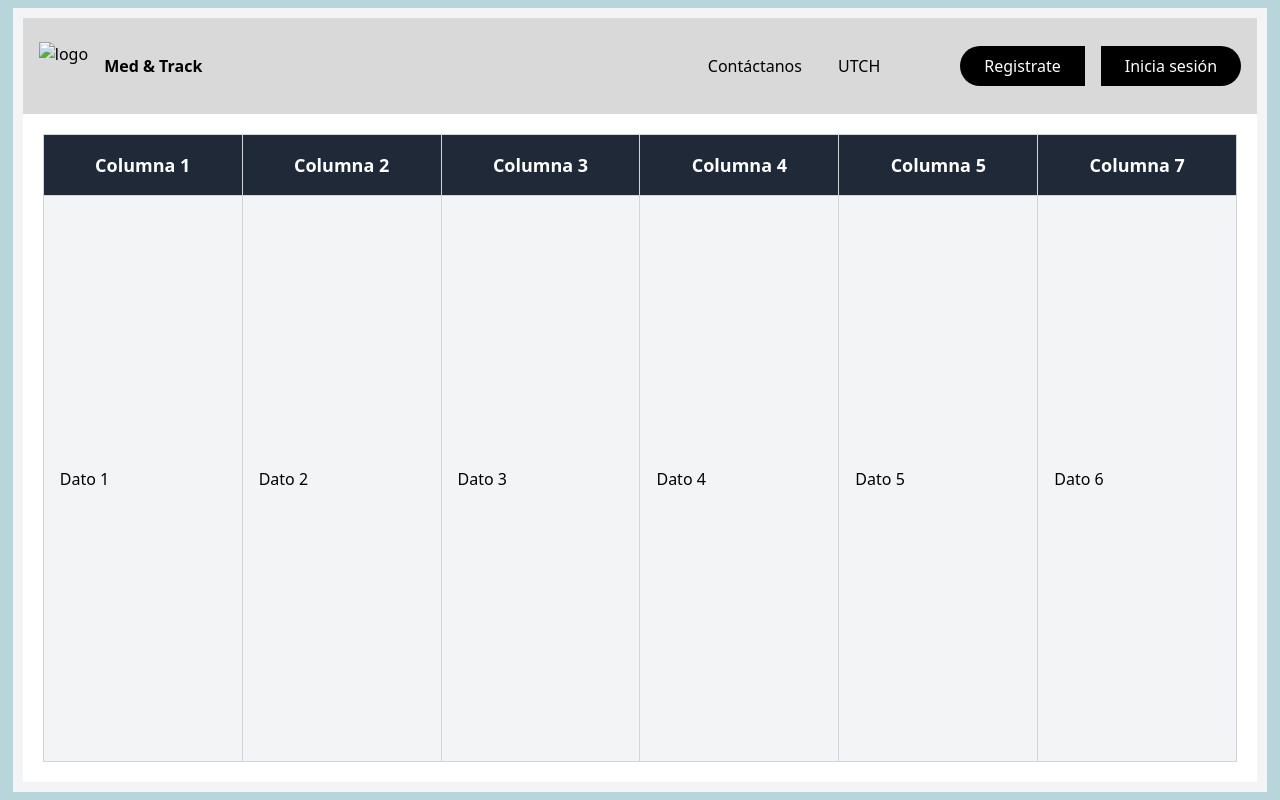
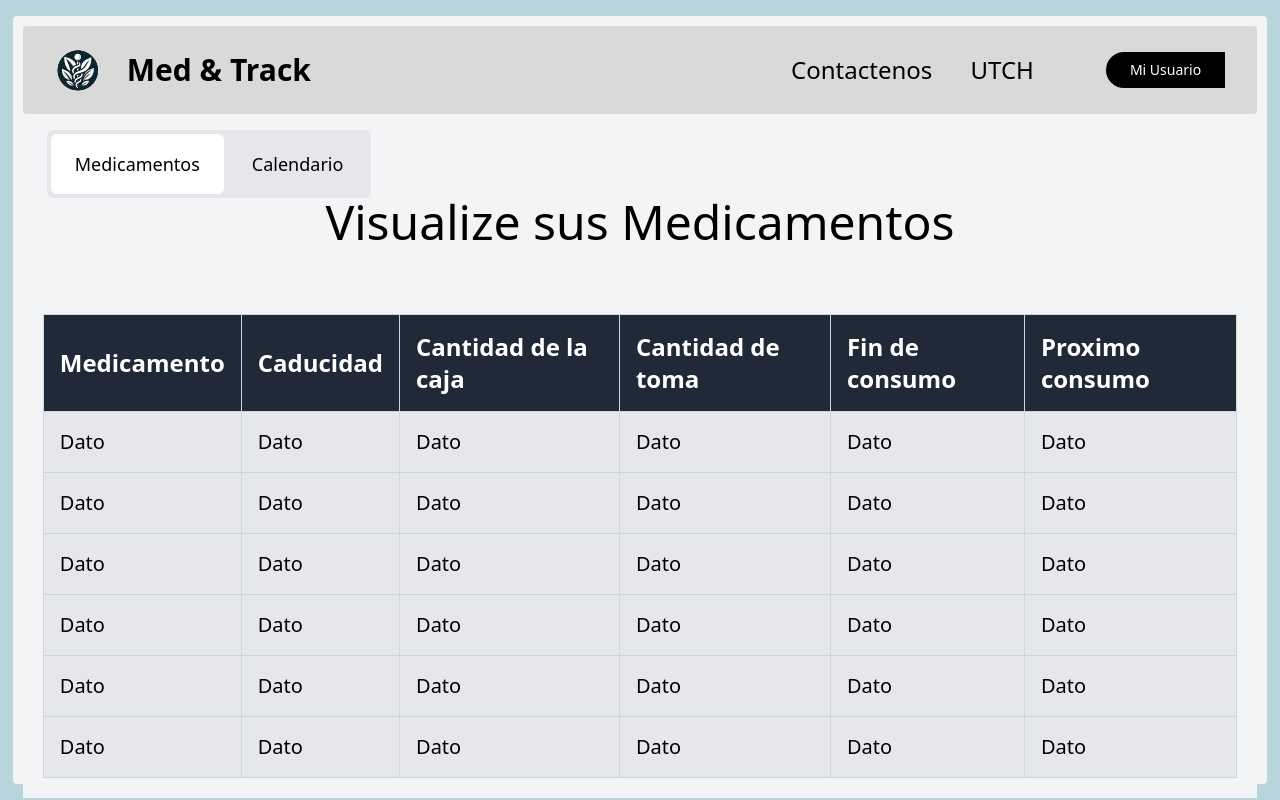
Before and after one commit to JesusAmumu321/IntegradoraDefinitivoVerdadero, a plain HTML site: page HTML/table.html in a window 1280 px wide. Drawn offline with nearby package versions, Linux system fonts and the light colour scheme; files whose address does not match are found by name.

Commit message:
cambios elias

```diff
--- a/HTML/table.html
+++ b/HTML/table.html
@@ -1,6 +1,6 @@
-
 <!DOCTYPE html>
 <html lang="es" class="h-full">
+
 <head>
     <meta charset="UTF-8">
     <meta name="viewport" content="width=device-width, initial-scale=1.0">
@@ -20,48 +20,107 @@
     </script>
     <script src="/JS'S/mainPagejs.js"></script>
 </head>
+
 <body class="h-full m-0 p-0 bg-bg-personalizado flex justify-center items-center overflow-hidden">
-    <div id="divGeneral" class="w-[98vw] h-[98vh] flex flex-col my-[1vh] mx-auto bg-gray-100 p-2.5 box-border">
-        <header class="flex items-center p-4 bg-hd-personalizado w-full box-border relative top-0 left-0 h-24">
-            <div class="logo flex items-center flex-grow">
-                <img src="/assets/LOGO MED&TRACK NO OFICIAL.jpg" alt="logo" class="h-12 mr-4">
-                <h1 class="text-m font-bold">Med & Track</h1>
+    <div id="divGeneral" class="w-[98vw] h-[96vh] flex flex-col my-[1vh] mx-auto bg-gray-100 p-2.5 box-border rounded">
+
+        <header class="flex items-center p-6 bg-hd-personalizado w-full rounded top-0 left-0 h-32 ">
+            <div class="logo flex items-center flex-grow h-10">
+                <img src="/assets/assetsConcactUs/logo.png" alt="logo" class="h-16 w-16 mr-4">
+                <h1 class="text-3xl font-bold">Med & Track</h1>
             </div>
             <nav class="navegacion mr-12">
-                <a href="#" class="text-black mx-4 font-medium text-m">Contáctanos</a>
-                <a href="#" class="text-black mx-4 font-medium text-m">UTCH</a>
+                <a href="#" class="text-black mx-4 font-medium text-2xl">
+                    Contactenos
+                </a>
+                <a href="#" class="text-black mx-4 font-medium text-2xl">
+                    UTCH
+                </a>
             </nav>
-            <div class="acciones flex">
-                <a href="https://google.com">
-                    <button class="bg-black text-white rounded-r-lg rounded-full py-2 px-6 ml-4 cursor-pointer hover:bg-gray-700 text-m">Registrate</button>
+            <a href="#">
+                <button
+                    class="relative inline-flex items-center justify-center px-6 py-2 overflow-hidden rounded-r-lg rounded-full group bg-black text-white hover:text-white text-sm mx-2">
+                    <span
+                        class="absolute w-0 h-0 transition-all duration-500 ease-out bg-gray-700 rounded-full group-hover:w-56 group-hover:h-56"></span>
+                    <span class="relative transition-colors duration-200 ease-in-out z-10">
+                        Mi Usuario <!-- TODAVIA FALTA ESTE ARCHIVO-->
+                    </span>
+                </button>
             </a>
-                <a href="http://tinder.com">
-                    <button class="bg-black text-white rounded-l-lg rounded-full py-2 px-6 ml-4 cursor-pointer hover:bg-zinc-400 text-m">Inicia sesión</button>
-                </a>
+        </header>
+
+        <div class="flex-1 flex flex-col">
+            <div class="mt-4 ml-6">
+                <div class="inline-flex bg-gray-200 rounded-md p-1 space-x-1">
+                    <a href="#" class="bg-white px-6 py-4 text-lg rounded-md">Medicamentos</a>
+                    <a href="#" class="px-6 py-4 text-lg">Calendario</a>
                 </div>
-        </header>
-        <section class="flex-1 flex justify-center items-center p-5 bg-white overflow-auto">
+            </div>
+            <div class="flex items-top justify-center h-24">
+                <h1 class="text-5xl">Visualize sus Medicamentos</h1>
+            </div>
+            <section class="flex-1 flex justify-center items-center p-5  bg-gray-100 overflow-auto">
                 <div class="w-full h-full">
                     <div class="overflow-auto h-full">
-                    <table class="w-full h-full table-auto border-collapse border border-gray-300">
+                        <table class="w-full h-full table-auto border-collapse border border-gray-300 text-xl ">
                             <thead class="bg-gray-800 text-white">
                                 <tr>
-                                <th class="border border-gray-300 p-4 text-lg">Columna 1</th>
-                                <th class="border border-gray-300 p-4 text-lg">Columna 2</th>
-                                <th class="border border-gray-300 p-4 text-lg">Columna 3</th>
-                                <th class="border border-gray-300 p-4 text-lg">Columna 4</th>
-                                <th class="border border-gray-300 p-4 text-lg">Columna 5</th>
-                                <th class="border border-gray-300 p-4 text-lg">Columna 7</th>
+                                    <th class="border border-gray-300 p-4 text-2xl text-left">Medicamento</th>
+                                    <th class="border border-gray-300 p-4 text-2xl text-left">Caducidad</th>
+                                    <th class="border border-gray-300 p-4 text-2xl text-left">Cantidad de la caja</th>
+                                    <th class="border border-gray-300 p-4 text-2xl text-left">Cantidad de toma</th>
+                                    <th class="border border-gray-300 p-4 text-2xl text-left">Fin de consumo</th>
+                                    <th class="border border-gray-300 p-4 text-2xl text-left">Proximo consumo</th>
                                 </tr>
                             </thead>
                             <tbody>
-                            <tr class="bg-gray-100 hover:bg-gray-200">
-                                <td class="border border-gray-300 p-4 aling-top" >Dato 1</td>
-                                <td class="border border-gray-300 p-4 aling-top">Dato 2</td>
-                                <td class="border border-gray-300 p-4 aling-top">Dato 3</td>
-                                <td class="border border-gray-300 p-4 aling-top">Dato 4</td>
-                                <td class="border border-gray-300 p-4 aling-top">Dato 5</td>
-                                <td class="border border-gray-300 p-4 aling-top">Dato 6</td>
+                                <tr class="bg-gray-200 ">
+                                    <td class="border border-gray-300 p-4 align-top">Dato </td>
+                                    <td class="border border-gray-300 p-4 align-top">Dato </td>
+                                    <td class="border border-gray-300 p-4 align-top">Dato </td>
+                                    <td class="border border-gray-300 p-4 align-top">Dato </td>
+                                    <td class="border border-gray-300 p-4 align-top">Dato </td>
+                                    <td class="border border-gray-300 p-4 align-top">Dato </td>
+                                </tr>
+                                <tr class="bg-gray-200 ">
+                                    <td class="border border-gray-300 p-4 align-top">Dato </td>
+                                    <td class="border border-gray-300 p-4 align-top">Dato </td>
+                                    <td class="border border-gray-300 p-4 align-top">Dato </td>
+                                    <td class="border border-gray-300 p-4 align-top">Dato </td>
+                                    <td class="border border-gray-300 p-4 align-top">Dato </td>
+                                    <td class="border border-gray-300 p-4 align-top">Dato </td>
+                                </tr>
+                                <tr class="bg-gray-200 ">
+                                    <td class="border border-gray-300 p-4 align-top">Dato </td>
+                                    <td class="border border-gray-300 p-4 align-top">Dato </td>
+                                    <td class="border border-gray-300 p-4 align-top">Dato </td>
+                                    <td class="border border-gray-300 p-4 align-top">Dato </td>
+                                    <td class="border border-gray-300 p-4 align-top">Dato </td>
+                                    <td class="border border-gray-300 p-4 align-top">Dato </td>
+                                </tr>
+                                <tr class="bg-gray-200 ">
+                                    <td class="border border-gray-300 p-4 align-top">Dato </td>
+                                    <td class="border border-gray-300 p-4 align-top">Dato </td>
+                                    <td class="border border-gray-300 p-4 align-top">Dato </td>
+                                    <td class="border border-gray-300 p-4 align-top">Dato </td>
+                                    <td class="border border-gray-300 p-4 align-top">Dato </td>
+                                    <td class="border border-gray-300 p-4 align-top">Dato </td>
+                                </tr>
+                                <tr class="bg-gray-200 ">
+                                    <td class="border border-gray-300 p-4 align-top">Dato </td>
+                                    <td class="border border-gray-300 p-4 align-top">Dato </td>
+                                    <td class="border border-gray-300 p-4 align-top">Dato </td>
+                                    <td class="border border-gray-300 p-4 align-top">Dato </td>
+                                    <td class="border border-gray-300 p-4 align-top">Dato </td>
+                                    <td class="border border-gray-300 p-4 align-top">Dato </td>
+                                </tr>
+                                <tr class="bg-gray-200 ">
+                                    <td class="border border-gray-300 p-4 align-top">Dato </td>
+                                    <td class="border border-gray-300 p-4 align-top">Dato </td>
+                                    <td class="border border-gray-300 p-4 align-top">Dato </td>
+                                    <td class="border border-gray-300 p-4 align-top">Dato </td>
+                                    <td class="border border-gray-300 p-4 align-top">Dato </td>
+                                    <td class="border border-gray-300 p-4 align-top">Dato </td>
                                 </tr>
                                 <!-- Puedes agregar más filas según sea necesario -->
                             </tbody>
@@ -70,5 +129,7 @@
                 </div>
             </section>
         </div>
+    </div>
 </body>
+
 </html>
```
Also changed, not shown: HTML/agregar_medicamento.html (+3 -3 lines), HTML/contactUS.html (+1 -2 lines). Lines whose indentation alone changed are shown as unchanged.
